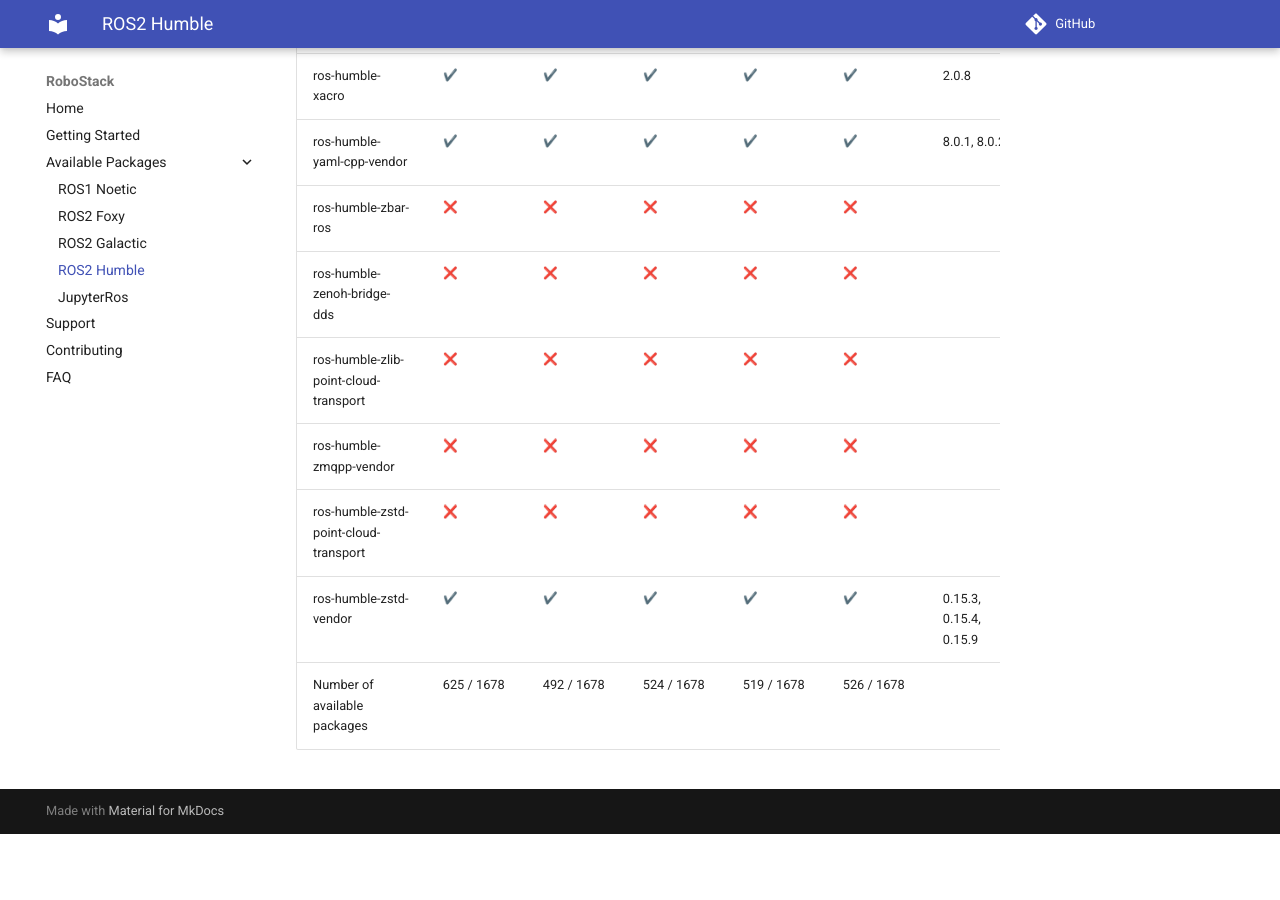
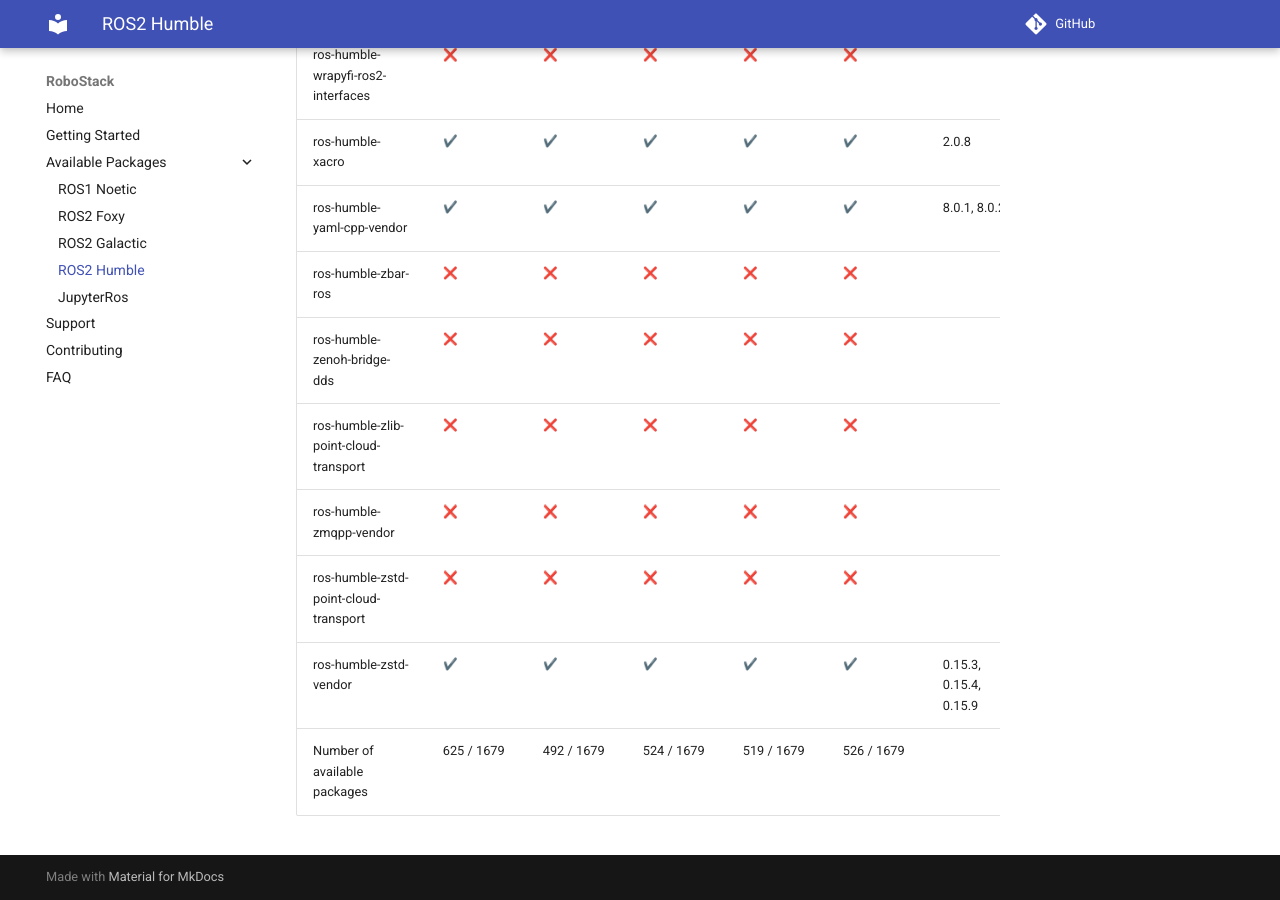
Before and after one commit to RoboStack/robostack.github.io, an MkDocs documentation site: the page built from docs/humble.md, in a window 1280 px wide and 900 px high, scrolled down 130551 px. Built offline with MkDocs 1.6.1 and Material for MkDocs 9.7.7, drawn with Linux system fonts in a browser that asks for light colours; emoji names are drawn with the system emoji font; comment, search, counter and statistics services are not loaded; before the commit the page ends 131385 px from its top, so only the background shows below that.

Commit message:
Update tables

```diff
--- a/docs/humble.md
+++ b/docs/humble.md
@@ -1678,4 +1679,4 @@
 | ros-humble-zmqpp-vendor | :x: { data-sort='0' } | :x: { data-sort='0' } | :x: { data-sort='0' } | :x: { data-sort='0' } | :x: { data-sort='0' } |   |
 | ros-humble-zstd-point-cloud-transport | :x: { data-sort='0' } | :x: { data-sort='0' } | :x: { data-sort='0' } | :x: { data-sort='0' } | :x: { data-sort='0' } |   |
 | ros-humble-zstd-vendor | :heavy_check_mark: { data-sort='1' } | :heavy_check_mark: { data-sort='1' } | :heavy_check_mark: { data-sort='1' } | :heavy_check_mark: { data-sort='1' } | :heavy_check_mark: { data-sort='1' } | 0.15.3, 0.15.4, 0.15.9  |
-| Number of available packages |  625 / 1678 | 492 / 1678 | 524 / 1678 | 519 / 1678 | 526 / 1678 |
+| Number of available packages |  625 / 1679 | 492 / 1679 | 524 / 1679 | 519 / 1679 | 526 / 1679 |
```
Also changed, not shown: other parts of docs/humble.md (+1 -0 lines).
